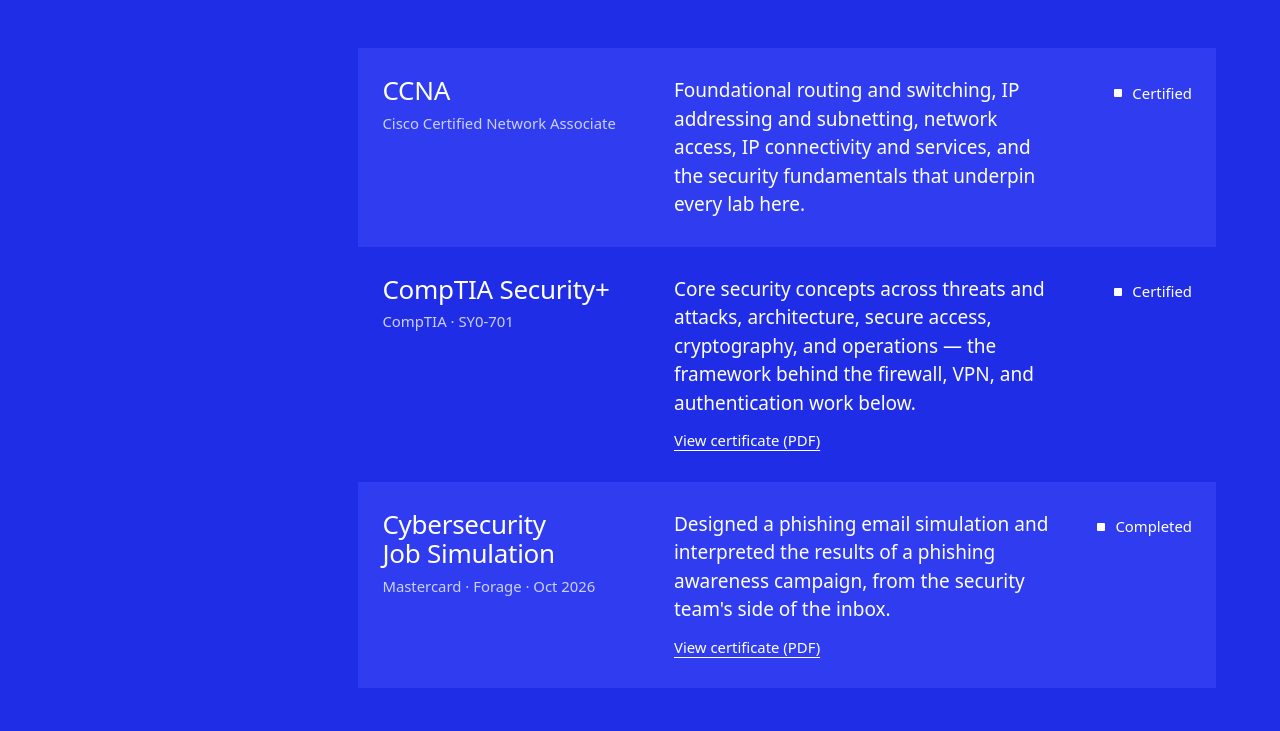
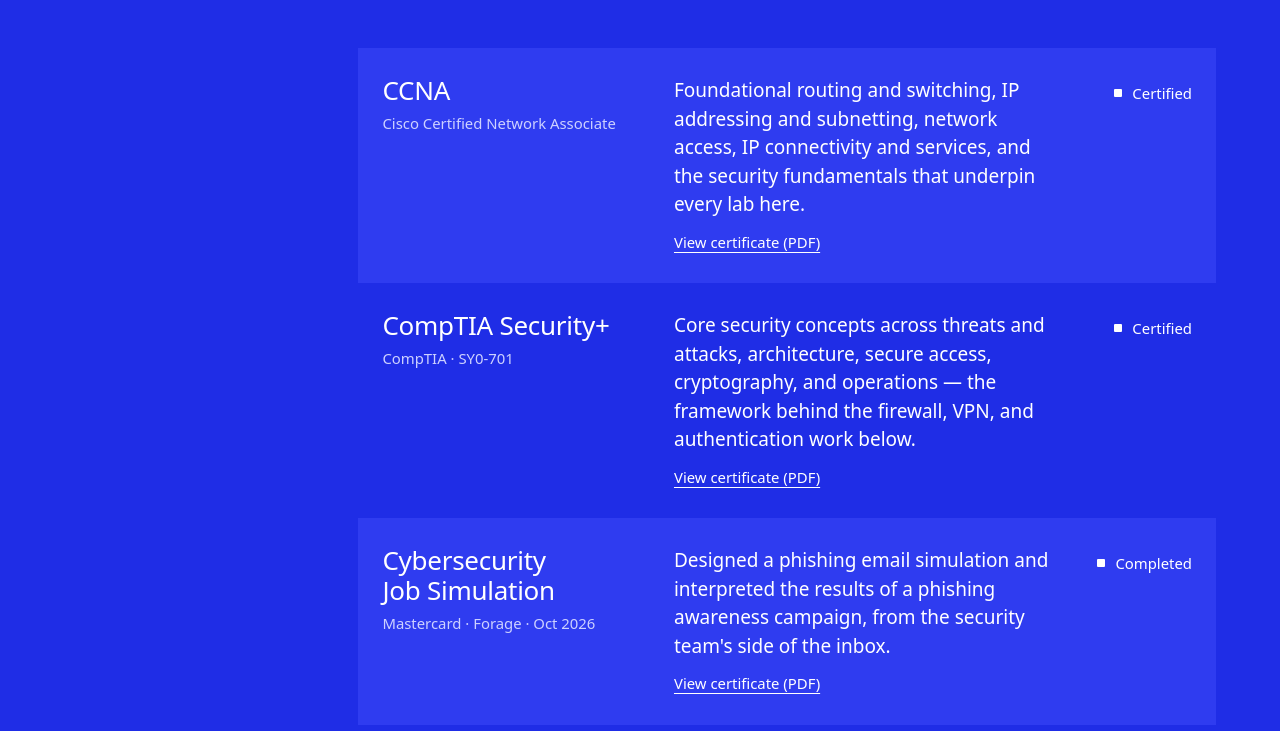
Before and after one commit to SotaArakawa-svg/Portfolio, a plain HTML site: page index.html in a window 1280 px wide. Shown: the part 2185-2916 px from the top of the page. Drawn offline with Linux system fonts and the light colour scheme; a web font is replaced by a local one.

Commit message:
Add Cisco CCNA certificate and link it from the Certifications section
Co-Authored-By: Claude Opus 5.5 <noreply@anthropic.com>
Claude-Session: https://claude.ai/code/session_01Bmz9cC8D4iBuk8hs1LJAux

```diff
--- a/index.html
+++ b/index.html
@@ -473,7 +473,7 @@
                 <h3>CCNA</h3>
                 <div class="issuer">Cisco Certified Network Associate</div>
               </th>
-              <td><p>Foundational routing and switching, IP addressing and subnetting, network access, IP connectivity and services, and the security fundamentals that underpin every lab here.</p></td>
+              <td><p>Foundational routing and switching, IP addressing and subnetting, network access, IP connectivity and services, and the security fundamentals that underpin every lab here.</p><a class="doc" href="certificates/cisco-ccna.pdf" target="_blank" rel="noopener">View certificate (PDF)</a></td>
               <td class="st"><span class="status"><span class="pulse"></span>Certified</span></td>
             </tr>
             <tr class="cert">
```
Also changed, not shown: 1 other file.
